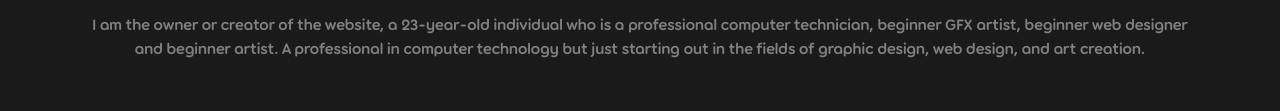
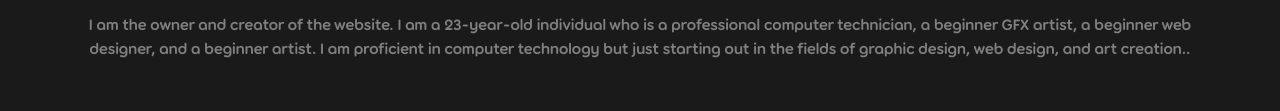
Before and after one commit to MRCYODev/MRCYO, a plain HTML site: page index.html in a window 1280 px wide. Shown: the part 462-573 px from the top of the page. Drawn offline with nearby package versions, Linux system fonts and the light colour scheme.

Commit message:
Update index.html

```diff
--- a/index.html
+++ b/index.html
@@ -71,10 +71,7 @@
                     <div class="animated-main">
                         <p>Hello I'm a <span class="typed-text"></span><span class="cursor">&nbsp;</span></p>
                       </div>
-                    <p style="color:grey;">I am the owner or creator of the website,
-                        a 23-year-old individual who is a professional computer technician, beginner GFX artist,
-                        beginner web designer and beginner artist.
-                        A professional in computer technology but just starting out in the fields of graphic design, web design, and art creation.</p>
+                    <p style="color:grey;">I am the owner and creator of the website. I am a 23-year-old individual who is a professional computer technician, a beginner GFX artist, a beginner web designer, and a beginner artist. I am proficient in computer technology but just starting out in the fields of graphic design, web design, and art creation..</p>
                     <a href="https://github.com/MRCYODev"><button class="bubbly-button">Our Projects</button></a>
                 </div>
         </div>
```
